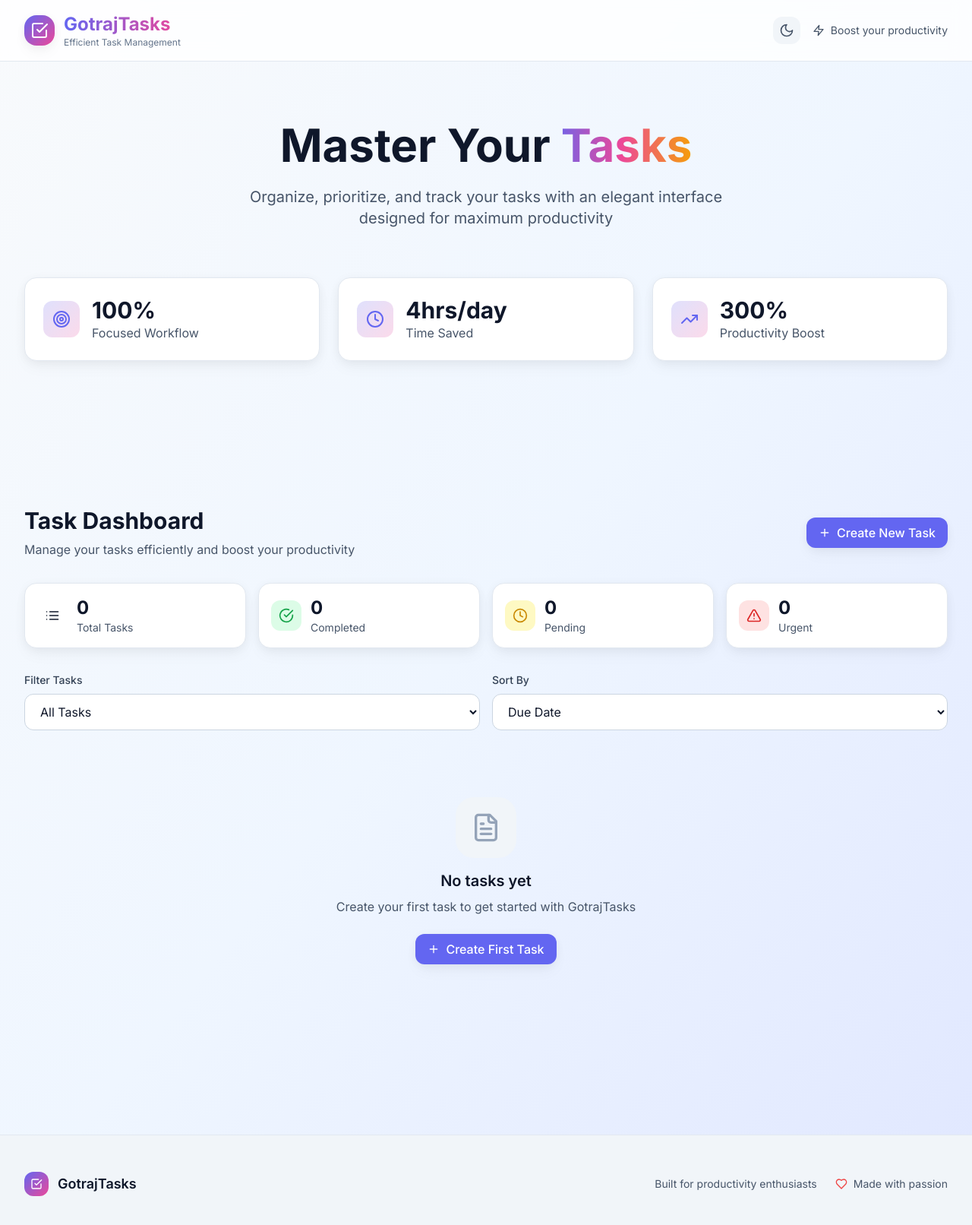
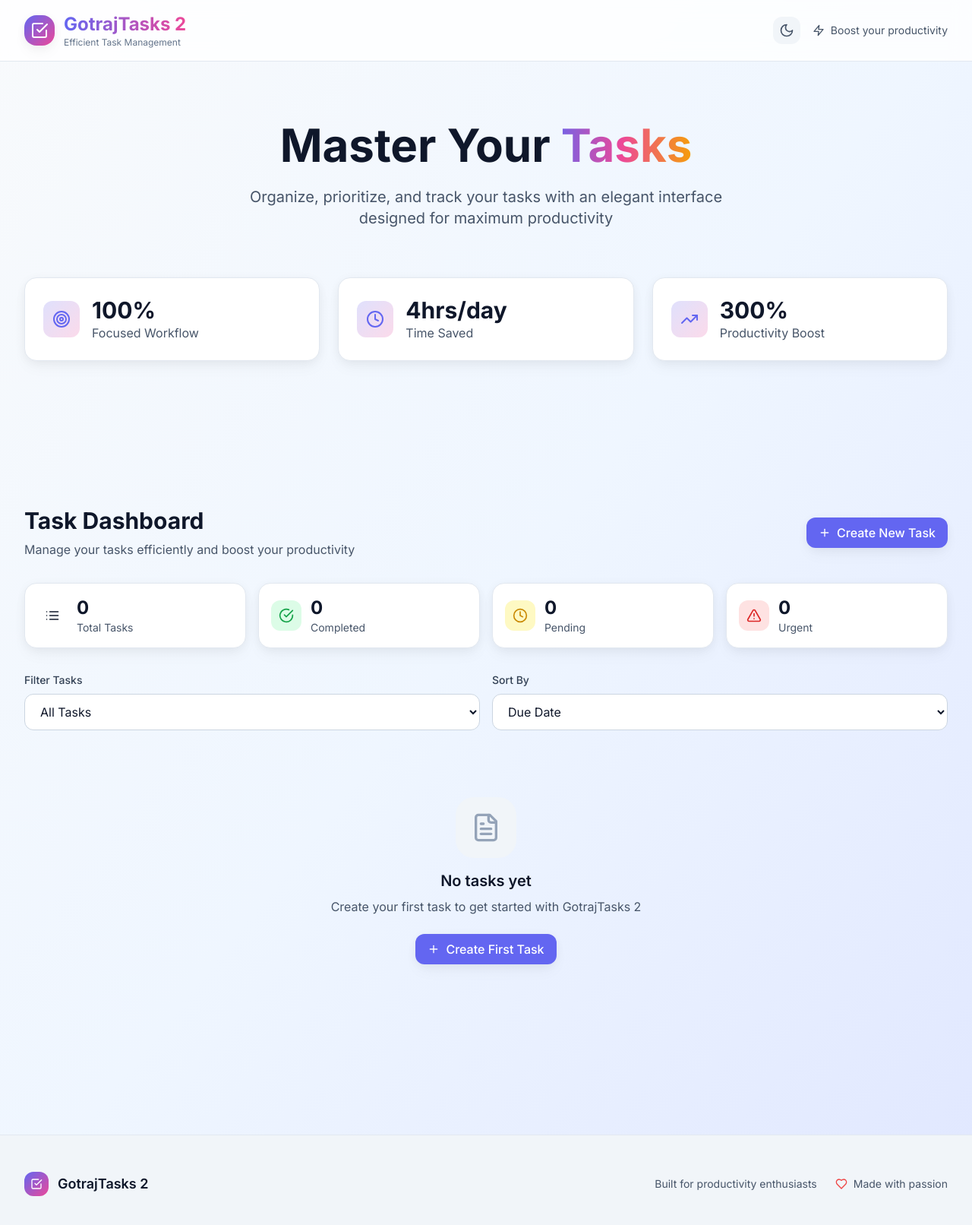
Before and after one commit to apper-apps/taskflow-block-cache, a React (Vite) app: page / in a window 1280 px wide. Shown: the top 1612 px of the page at 76% size. Built offline with nearby package versions, Linux system fonts and the light colour scheme.

Commit message:
Change app name from GotrajTasks to GotrajTasks 2 throughout the application

```diff
--- a/index.html
+++ b/index.html
@@ -3,7 +3,7 @@
   <head>
     <meta charset="UTF-8" />
     <meta name="viewport" content="width=device-width, initial-scale=1.0" />
-    <title>TaskFlow - Efficient Task Management</title>
+    <title>GotrajTasks 2 - Efficient Task Management</title>
     <link rel="preconnect" href="https://fonts.googleapis.com">
     <link rel="preconnect" href="https://fonts.gstatic.com" crossorigin>
     <link href="https://fonts.googleapis.com/css2?family=Inter:wght@300;400;500;600;700&display=swap" rel="stylesheet">
--- a/package.json
+++ b/package.json
@@ -1,5 +1,5 @@
 {
-  "name": "gotrajtasks",
+  "name": "gotrajtasks-2",
   "private": true,
   "version": "0.0.0",
   "type": "module",
--- a/src/components/MainFeature.jsx
+++ b/src/components/MainFeature.jsx
@@ -19,7 +19,7 @@ const MainFeature = () => {
 
   // Load tasks from localStorage on component mount
   useEffect(() => {
-    const savedTasks = localStorage.getItem('gotrajtasks-tasks')
+    const savedTasks = localStorage.getItem('gotrajtasks-2-tasks')
     if (savedTasks) {
       setTasks(JSON.parse(savedTasks))
     }
@@ -27,7 +27,7 @@ const MainFeature = () => {
 
   // Save tasks to localStorage whenever tasks change
   useEffect(() => {
-    localStorage.setItem('gotrajtasks-tasks', JSON.stringify(tasks))
+    localStorage.setItem('gotrajtasks-2-tasks', JSON.stringify(tasks))
   }, [tasks])
 
   const handleInputChange = (e) => {
@@ -385,7 +385,7 @@ const MainFeature = () => {
             </h3>
             <p className="text-surface-600 dark:text-surface-400 mb-6">
               {filter === 'all'
-                ? "Create your first task to get started with GotrajTasks"
+                ? "Create your first task to get started with GotrajTasks 2"
                 : `You don't have any ${filter} tasks right now`
               }
             </p>
--- a/src/pages/Home.jsx
+++ b/src/pages/Home.jsx
@@ -32,7 +32,7 @@ const Home = () => {
               </div>
               <div>
                 <h1 className="text-xl md:text-2xl font-bold bg-gradient-to-r from-primary to-accent bg-clip-text text-transparent">
-                  GotrajTasks
+                  GotrajTasks 2
                 </h1>
                 <p className="text-xs text-surface-500 hidden sm:block">Efficient Task Management</p>
               </div>
@@ -126,7 +126,7 @@ const Home = () => {
               <div className="w-8 h-8 bg-gradient-to-br from-primary to-accent rounded-xl flex items-center justify-center">
                 <ApperIcon name="CheckSquare" className="h-4 w-4 text-white" />
               </div>
-              <span className="text-lg font-semibold text-surface-900 dark:text-white">GotrajTasks</span>
+              <span className="text-lg font-semibold text-surface-900 dark:text-white">GotrajTasks 2</span>
             </div>
 
             <div className="flex items-center space-x-6 text-sm text-surface-600 dark:text-surface-400">
--- a/src/pages/NotFound.jsx
+++ b/src/pages/NotFound.jsx
@@ -48,7 +48,7 @@ const NotFound = () => {
               className="w-full sm:w-auto btn-primary"
             >
               <ApperIcon name="Home" className="h-4 w-4 mr-2" />
-              Back to TaskFlow
+              Back to GotrajTasks 2
             </Link>
 
             <motion.button
```
